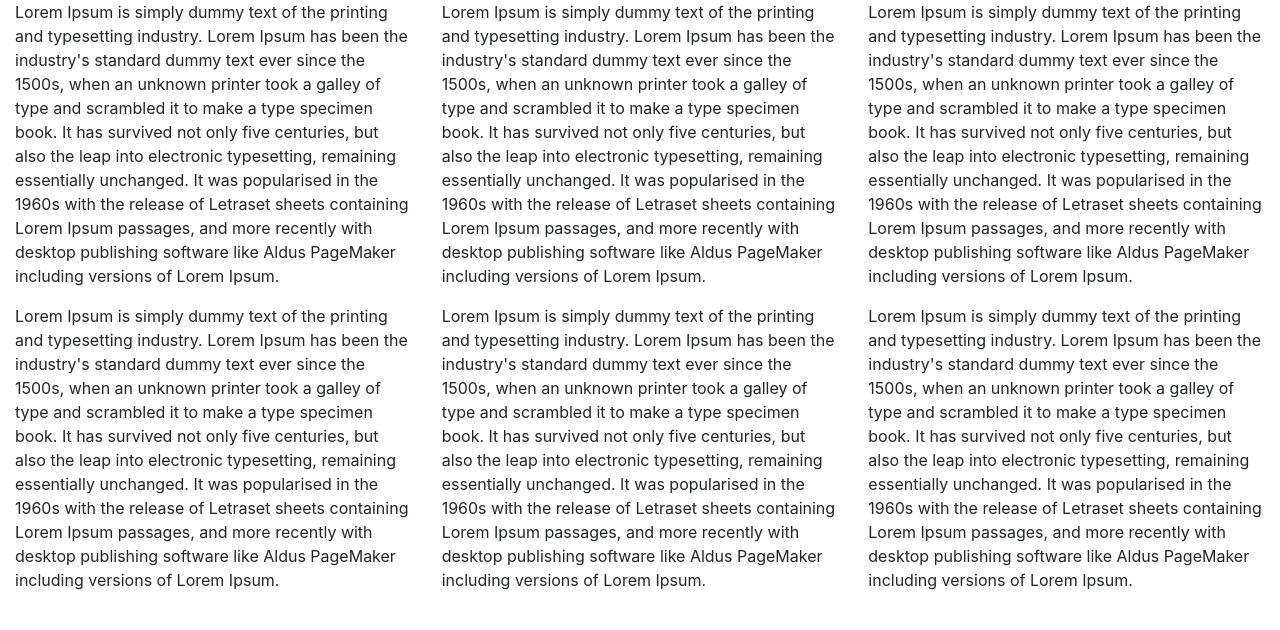
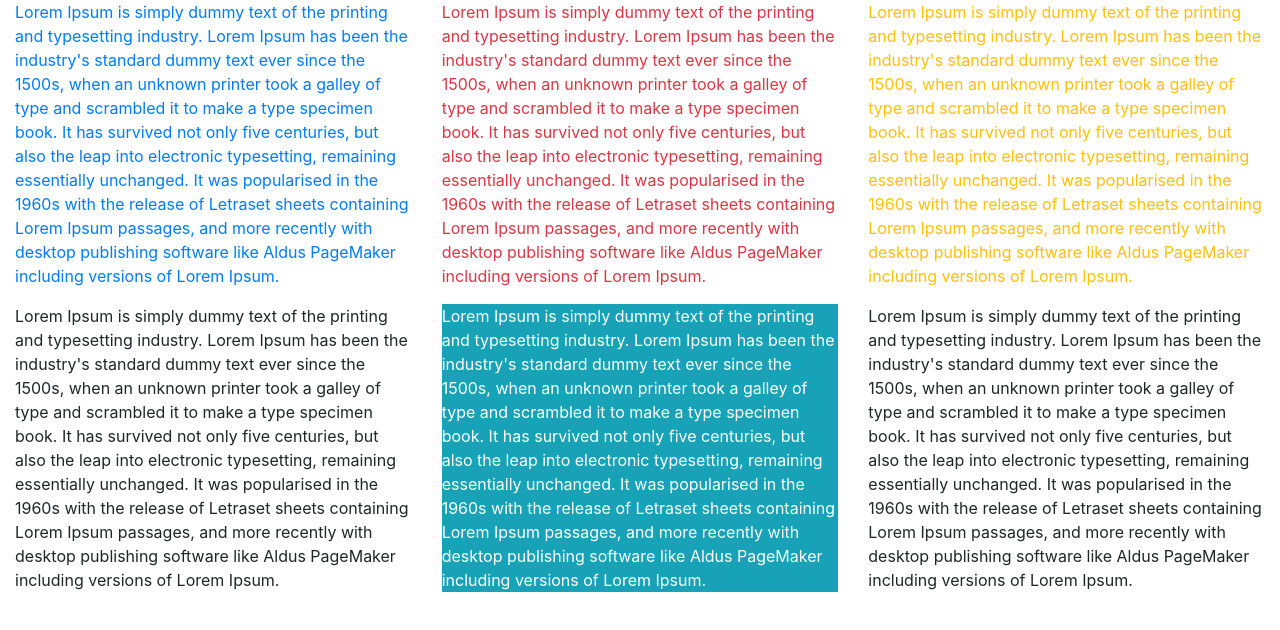
Before and after one commit to BhavyaBibi/Simple_Projects, a plain HTML site: page Bootstrap/index.html in a window 1280 px wide. Drawn offline with nearby package versions, Linux system fonts and the light colour scheme.

Commit message:
bootstrap paragrah and text styles are finished

```diff
--- a/Bootstrap/index.html
+++ b/Bootstrap/index.html
@@ -11,20 +11,20 @@
 <div class="container-fluid">
     <div class="row">
         <div class="col-3 col-sm-6 col-md-4 ">
-            <p>Lorem Ipsum is simply dummy text of the printing and typesetting industry. Lorem Ipsum has been the industry's standard dummy text ever since the 1500s, when an unknown printer took a galley of type and scrambled it to make a type specimen book. It has survived not only five centuries, but also the leap into electronic typesetting, remaining essentially unchanged. It was popularised in the 1960s with the release of Letraset sheets containing Lorem Ipsum passages, and more recently with desktop publishing software like Aldus PageMaker including versions of Lorem Ipsum.</p>
+            <p class="text-primary "">Lorem Ipsum is simply dummy text of the printing and typesetting industry. Lorem Ipsum has been the industry's standard dummy text ever since the 1500s, when an unknown printer took a galley of type and scrambled it to make a type specimen book. It has survived not only five centuries, but also the leap into electronic typesetting, remaining essentially unchanged. It was popularised in the 1960s with the release of Letraset sheets containing Lorem Ipsum passages, and more recently with desktop publishing software like Aldus PageMaker including versions of Lorem Ipsum.</p>
         </div>
 
         <div class="col-3 col-sm-6 col-md-4 ">
-            <p>Lorem Ipsum is simply dummy text of the printing and typesetting industry. Lorem Ipsum has been the industry's standard dummy text ever since the 1500s, when an unknown printer took a galley of type and scrambled it to make a type specimen book. It has survived not only five centuries, but also the leap into electronic typesetting, remaining essentially unchanged. It was popularised in the 1960s with the release of Letraset sheets containing Lorem Ipsum passages, and more recently with desktop publishing software like Aldus PageMaker including versions of Lorem Ipsum.</p>
+            <p class="text-danger">Lorem Ipsum is simply dummy text of the printing and typesetting industry. Lorem Ipsum has been the industry's standard dummy text ever since the 1500s, when an unknown printer took a galley of type and scrambled it to make a type specimen book. It has survived not only five centuries, but also the leap into electronic typesetting, remaining essentially unchanged. It was popularised in the 1960s with the release of Letraset sheets containing Lorem Ipsum passages, and more recently with desktop publishing software like Aldus PageMaker including versions of Lorem Ipsum.</p>
         </div>
         <div class="col-3 col-sm-6 col-md-4 ">
-            <p>Lorem Ipsum is simply dummy text of the printing and typesetting industry. Lorem Ipsum has been the industry's standard dummy text ever since the 1500s, when an unknown printer took a galley of type and scrambled it to make a type specimen book. It has survived not only five centuries, but also the leap into electronic typesetting, remaining essentially unchanged. It was popularised in the 1960s with the release of Letraset sheets containing Lorem Ipsum passages, and more recently with desktop publishing software like Aldus PageMaker including versions of Lorem Ipsum.</p>
+            <p class="text-warning">Lorem Ipsum is simply dummy text of the printing and typesetting industry. Lorem Ipsum has been the industry's standard dummy text ever since the 1500s, when an unknown printer took a galley of type and scrambled it to make a type specimen book. It has survived not only five centuries, but also the leap into electronic typesetting, remaining essentially unchanged. It was popularised in the 1960s with the release of Letraset sheets containing Lorem Ipsum passages, and more recently with desktop publishing software like Aldus PageMaker including versions of Lorem Ipsum.</p>
         </div>
         <div class="col-3 col-sm-6 col-md-4 ">
             <p>Lorem Ipsum is simply dummy text of the printing and typesetting industry. Lorem Ipsum has been the industry's standard dummy text ever since the 1500s, when an unknown printer took a galley of type and scrambled it to make a type specimen book. It has survived not only five centuries, but also the leap into electronic typesetting, remaining essentially unchanged. It was popularised in the 1960s with the release of Letraset sheets containing Lorem Ipsum passages, and more recently with desktop publishing software like Aldus PageMaker including versions of Lorem Ipsum.</p>
         </div>
         <div class="col-12 col-sm-6 col-md-4 ">
-            <p>Lorem Ipsum is simply dummy text of the printing and typesetting industry. Lorem Ipsum has been the industry's standard dummy text ever since the 1500s, when an unknown printer took a galley of type and scrambled it to make a type specimen book. It has survived not only five centuries, but also the leap into electronic typesetting, remaining essentially unchanged. It was popularised in the 1960s with the release of Letraset sheets containing Lorem Ipsum passages, and more recently with desktop publishing software like Aldus PageMaker including versions of Lorem Ipsum.</p>
+            <p class="bg-info text-white">Lorem Ipsum is simply dummy text of the printing and typesetting industry. Lorem Ipsum has been the industry's standard dummy text ever since the 1500s, when an unknown printer took a galley of type and scrambled it to make a type specimen book. It has survived not only five centuries, but also the leap into electronic typesetting, remaining essentially unchanged. It was popularised in the 1960s with the release of Letraset sheets containing Lorem Ipsum passages, and more recently with desktop publishing software like Aldus PageMaker including versions of Lorem Ipsum.</p>
         </div>
         <div class="col-xs-12 col-sm-6 col-md-4 ">
             <p>Lorem Ipsum is simply dummy text of the printing and typesetting industry. Lorem Ipsum has been the industry's standard dummy text ever since the 1500s, when an unknown printer took a galley of type and scrambled it to make a type specimen book. It has survived not only five centuries, but also the leap into electronic typesetting, remaining essentially unchanged. It was popularised in the 1960s with the release of Letraset sheets containing Lorem Ipsum passages, and more recently with desktop publishing software like Aldus PageMaker including versions of Lorem Ipsum.</p>
```
